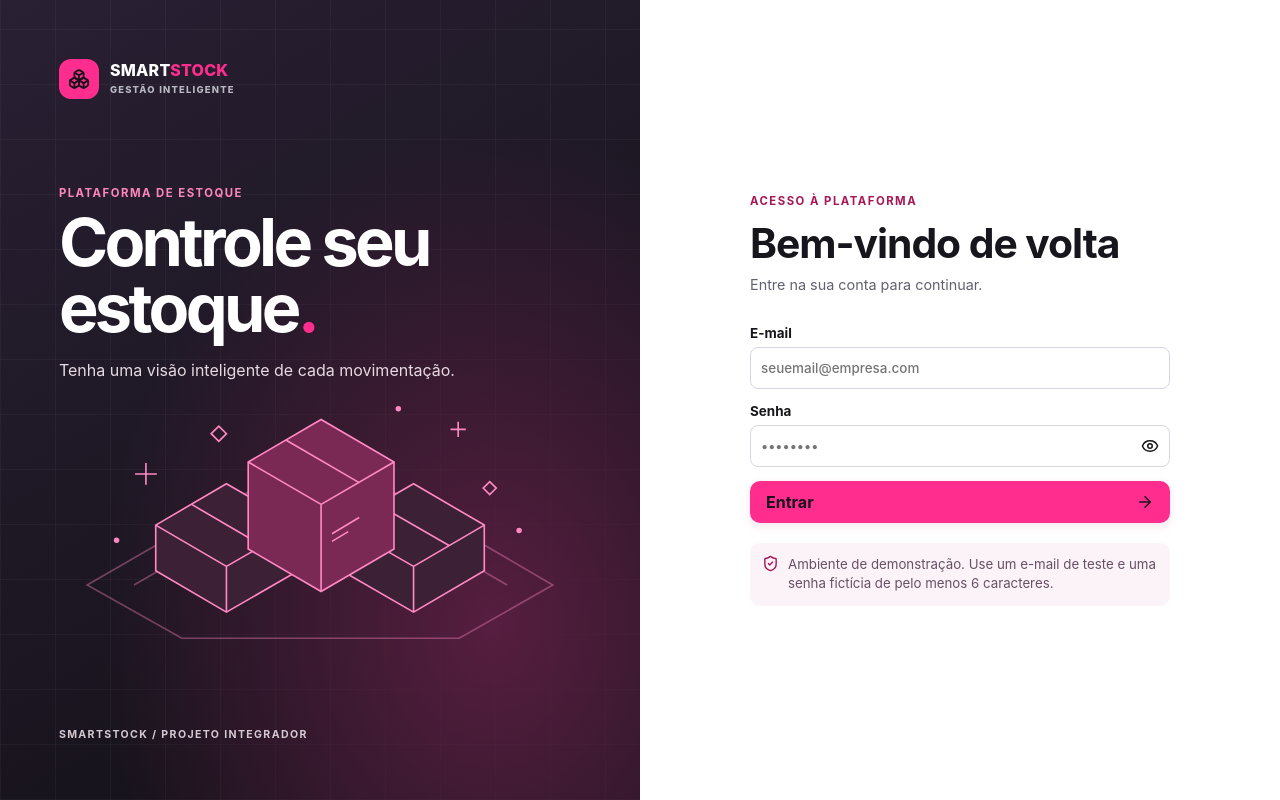
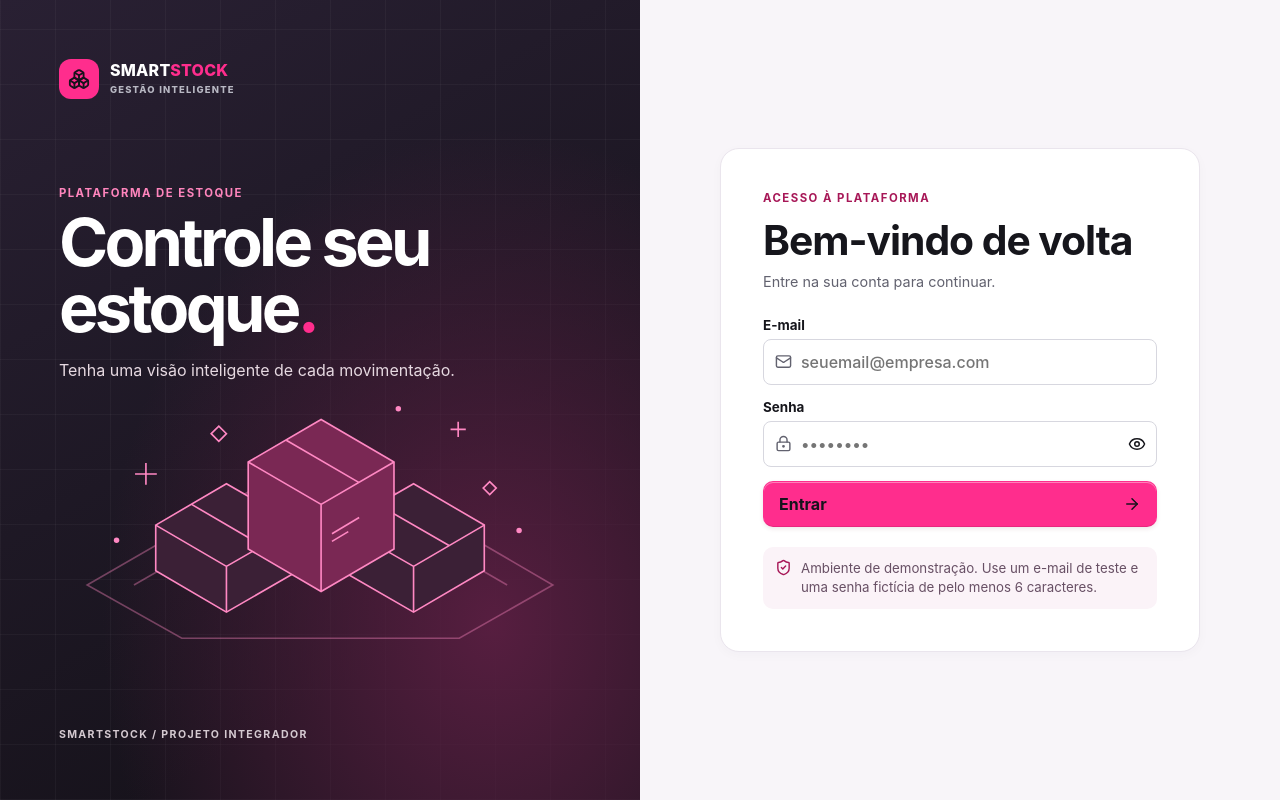
Before and after one commit to gugdev/smartstock, a React (Vite) app: page / in a window 1280 px wide. Built offline with nearby package versions, Linux system fonts and the light colour scheme.

Commit message:
Dia 2: refinar login e mensagens de validação

```diff
--- a/src/componentes.jsx
+++ b/src/componentes.jsx
@@ -1,4 +1,4 @@
-import { ArrowDownLeft, ArrowUpRight, Boxes, ChartNoAxesCombined, ClipboardList, LayoutDashboard, LogOut, Settings, Package, Menu, X, Eye, EyeOff, ShieldCheck, ArrowRight } from 'lucide-react'
+import { ArrowDownLeft, ArrowUpRight, Boxes, ChartNoAxesCombined, ClipboardList, LayoutDashboard, LogOut, Settings, Package, Menu, X, Eye, EyeOff, ShieldCheck, ArrowRight, Mail, LockKeyhole, CircleAlert } from 'lucide-react'
 import { useState } from 'react'
 import { dataBR, numero, somaMovimentos } from './estoque'
 
@@ -32,7 +32,7 @@ export function IlustracaoEstoque() {
   </svg>
 }
 
-export function Formulario({ onSubmit, children, ...props }) {
+export function Formulario({ onSubmit, children, mensagemInvalida, ...props }) {
   const [validacao, setValidacao] = useState('')
 
   function validar(evento) {
@@ -40,7 +40,7 @@ export function Formulario({ onSubmit, children, ...props }) {
     const campo = evento.target
     const primeiro = evento.currentTarget.querySelector('input:invalid, select:invalid, textarea:invalid')
     if (campo !== primeiro) return
-    setValidacao(campo.validationMessage)
+    setValidacao(mensagemInvalida?.(campo) ?? campo.validationMessage)
     campo.focus()
   }
 
@@ -49,8 +49,15 @@ export function Formulario({ onSubmit, children, ...props }) {
     onSubmit(evento)
   }}>
     {children}
-    {validacao && <p className="erro" role="alert">{validacao}</p>}
+    {validacao && <p className="erro erro-formulario" role="alert"><CircleAlert size={16} aria-hidden="true" /> {validacao}</p>}
   </form>
+}
+
+function mensagemLogin(campo) {
+  if (campo.name === 'email') {
+    return campo.validity.valueMissing ? 'Informe seu e-mail.' : 'Digite um e-mail válido, como demo@smartstock.test.'
+  }
+  return campo.validity.valueMissing ? 'Informe a senha de demonstração.' : 'Use uma senha fictícia com pelo menos 6 caracteres.'
 }
 
 export function Login({ entrar }) {
@@ -73,19 +80,29 @@ export function Login({ entrar }) {
         <span className="login-rodape">SMARTSTOCK / PROJETO INTEGRADOR</span>
       </section>
       <section className="login-form">
-        <div>
+        <div className="card login-painel">
           <p className="sobretitulo">ACESSO À PLATAFORMA</p>
           <h2>Bem-vindo de volta</h2>
           <p className="muted">Entre na sua conta para continuar.</p>
-          <Formulario className="campos" onSubmit={enviar}>
-            <label>E-mail<input type="email" name="email" placeholder="seuemail@empresa.com" autoComplete="username" required /></label>
-            <label>Senha<span className="campo-senha">
-              <input type={mostrar ? 'text' : 'password'} name="senha" placeholder="••••••••" autoComplete="current-password" minLength="6" required />
-              <button type="button" className="icone" onClick={() => setMostrar(!mostrar)} aria-label={mostrar ? 'Ocultar senha' : 'Mostrar senha'}>{mostrar ? <EyeOff size={18} /> : <Eye size={18} />}</button>
-            </span></label>
-            <button className="primario">Entrar <ArrowRight size={18} /></button>
+          <Formulario className="campos" onSubmit={enviar} mensagemInvalida={mensagemLogin}>
+            <div className="login-campo">
+              <label htmlFor="login-email">E-mail</label>
+              <div className="login-input">
+                <Mail size={17} aria-hidden="true" />
+                <input id="login-email" type="email" name="email" placeholder="seuemail@empresa.com" autoComplete="username" required />
+              </div>
+            </div>
+            <div className="login-campo">
+              <label htmlFor="login-senha">Senha</label>
+              <div className="login-input campo-senha">
+                <LockKeyhole size={17} aria-hidden="true" />
+                <input id="login-senha" type={mostrar ? 'text' : 'password'} name="senha" placeholder="••••••••" autoComplete="current-password" minLength="6" aria-describedby="login-ajuda" required />
+                <button type="button" className="icone" onClick={() => setMostrar(!mostrar)} aria-label={mostrar ? 'Ocultar senha' : 'Mostrar senha'}>{mostrar ? <EyeOff size={18} /> : <Eye size={18} />}</button>
+              </div>
+            </div>
+            <button className="primario botao-destaque">Entrar <ArrowRight size={18} aria-hidden="true" /></button>
           </Formulario>
-          <p className="nota"><ShieldCheck size={17} /> Ambiente de demonstração. Use um e-mail de teste e uma senha fictícia de pelo menos 6 caracteres.</p>
+          <p className="nota" id="login-ajuda"><ShieldCheck size={17} aria-hidden="true" /> Ambiente de demonstração. Use um e-mail de teste e uma senha fictícia de pelo menos 6 caracteres.</p>
         </div>
       </section>
     </main>
--- a/src/estilo.css
+++ b/src/estilo.css
@@ -62,11 +62,17 @@ small, .muted { color: var(--muted); }
 .ilustracao-estoque .caixa-lateral { fill: #3b2036; }
 .ilustracao-estoque .caixa-principal { fill: #7a2854; }
 .login-rodape { color: #d4c9d0; font-size: .66rem; letter-spacing: .13em; font-weight: 700; }
-.login-form { display: grid; place-items: center; padding: clamp(25px, 6vw, 75px); }
-.login-form > div { width: 100%; max-width: 420px; }
+.login-form { display: grid; place-items: center; padding: clamp(20px, 4vw, 64px); background: #f8f5f9; }
+.login-painel { width: 100%; max-width: 480px; padding: clamp(20px, 3.4vw, 42px); }
 .login-form h2 { font-size: clamp(1.85rem, 4vw, 2.55rem); }
-.login-form form { margin-top: 29px; }
-.login-form .primario { justify-content: space-between; }
+.login-form form { margin-top: 24px; }
+.login-form .primario { min-height: 46px; justify-content: space-between; }
+.login-campo { display: grid; gap: 6px; }
+.login-input { position: relative; display: flex; align-items: center; }
+.login-input > svg { position: absolute; left: 12px; color: var(--muted); pointer-events: none; }
+.login-input:focus-within > svg { color: var(--rosa-texto); }
+.login-input input:not([type=checkbox]) { min-height: 46px; padding-left: 37px; }
+.login-form form:has(.erro-formulario) input:user-invalid { border-color: #a41837; }
 .nota { display: flex; gap: 9px; align-items: flex-start; font-size: .83rem; margin-top: 20px; padding: 12px; border-radius: 10px; background: #fbf3f8; line-height: 1.45; color: #685065; }
 .nota svg { color: var(--rosa-texto); }
 .nota svg, .dica svg { flex-shrink: 0; }
@@ -229,6 +235,8 @@ textarea { resize: vertical; }
 .mensagem:not(:empty) { margin-top: 8px; }
 .mensagem:empty { display: none; }
 .erro { color: #a41837; background: #fff0f3; border: 1px solid #f3cad5; padding: 9px 12px; margin-top: 8px; border-radius: 8px; font-size: .85rem; }
+.erro-formulario { display: flex; align-items: flex-start; gap: 7px; margin-top: 0; }
+.erro-formulario svg { flex: 0 0 auto; }
 dialog { padding: 23px; border: 1px solid var(--borda); border-radius: var(--radius); width: min(460px, calc(100% - 28px)); max-height: 90vh; color: inherit; }
 dialog::backdrop { background: #12121c88; }
 .dialogo-acoes { display: flex; justify-content: flex-end; flex-wrap: wrap; gap: 8px; }
```
Also changed, not shown: evidencias/dia-2/01-login.png, 1 other file (tests, documents, lock files or other folders).
